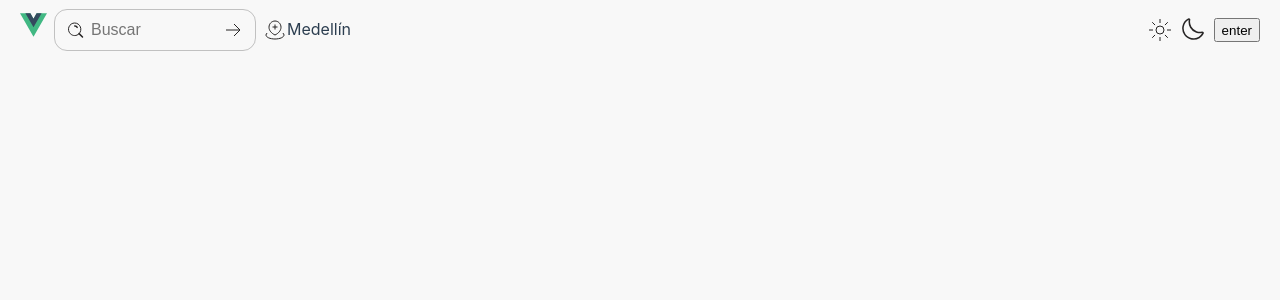
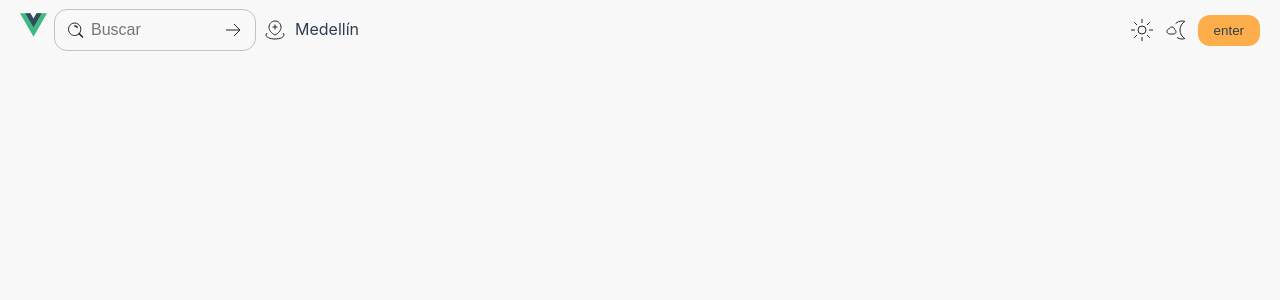
Before and after one commit to alejandroyunes/epiComprasDev, a Vue app: page / in a window 1280 px wide. Shown: the top 300 px of the page. Built offline with nearby package versions, Linux system fonts and the light colour scheme.

Commit message:
added nav button styles

```diff
--- a/src/components/header/HeaderV.vue
+++ b/src/components/header/HeaderV.vue
@@ -3,7 +3,7 @@ import './header.scss'
 import InputV from '@/components/header/input/InputV.vue'
 import LocationSvg from '../../components/icons/LocationSvg.vue'
 import SunSvg from '../../components/icons/SunSvg.vue'
-import MoonSvg from '../../components/icons/MoonSvg.vue'
+import MoonSvg from '../../components/icons/MoonS.vue'
 
 </script>
 
@@ -24,7 +24,7 @@ import MoonSvg from '../../components/icons/MoonSvg.vue'
           </div>
           <div class="location">
             <LocationSvg class="icon" />
-            <div>
+            <div class="city">
               <p>Medellín</p>
             </div>
           </div>
--- a/src/components/header/header.scss
+++ b/src/components/header/header.scss
@@ -58,21 +58,33 @@
           stroke: var(--color-background-oposite);
         }
       }
+      .city  {
+        font-size: 16px;
+        color: var(--color-text);
+        margin-left: 8px;
+      }
     }
   }
   .right {
     display: flex;
-
-    .sun {
+    align-items: center;
+    .sun, .moon {
       margin-right: 10px;
       #path-2 {
         stroke: var(--color-background-oposite);
       }
     }
-    .moon {
-      margin-right: 10px;
-      #path-1 {
-        fill: var(--color-background-oposite);;
+
+    button {
+      padding: 8px 16px;
+      border-radius: 12px;
+      background-color: var(--primary);
+      color: var(--color-heading);
+      border: none;
+      cursor: pointer;
+
+      &:hover {
+        background-color: var(--color-background-hover);
       }
     }
   }
--- /dev/null
+++ b/src/components/icons/MoonS.vue
@@ -0,0 +1,7 @@
+<template>
+  <svg width="24px" height="24px" viewBox="0 0 24 24" fill="none" xmlns="http://www.w3.org/2000/svg">
+    <path id="path-2"
+      d="M11.6543 5.61803C13.2815 3.99994 15.5241 3 18.0002 3C18.9834 3 19.9292 3.15635 20.8148 3.44775C17.9284 5.20162 16.0002 8.37566 16.0002 12C16.0002 15.6235 17.9277 18.7976 20.813 20.5517C19.928 20.8426 18.9825 21 18.0002 21C16.15 21 14.4301 20.4417 13 19.4843M5.7 16C4.20883 16 3 14.8022 3 13.3246C3 12.1 3.9 10.9688 5.25 10.75C5.67347 9.74319 6.6757 9 7.84463 9C9.34202 9 10.5659 10.1613 10.65 11.625C11.4447 11.9724 12 12.8252 12 13.7484C12 14.9919 10.9926 16 9.75 16L5.7 16Z"
+      strokeWidth="2" strokeLinecap="round" strokeLinejoin="round" />
+  </svg>
+</template>
--- a/src/components/icons/MoonSvg.vue
+++ /dev/null
@@ -1,5 +0,0 @@
-<template>
-    <svg width="22px" fill="#fff" height="22px" viewBox="0 0 35 35" xmlns="http://www.w3.org/2000/svg">
-    <path id="path-1"  d="M18.44,34.68a18.22,18.22,0,0,1-2.94-.24,18.18,18.18,0,0,1-15-20.86A18.06,18.06,0,0,1,9.59.63,2.42,2.42,0,0,1,12.2.79a2.39,2.39,0,0,1,1,2.41L11.9,3.1l1.23.22A15.66,15.66,0,0,0,23.34,21h0a15.82,15.82,0,0,0,8.47.53A2.44,2.44,0,0,1,34.47,25,18.18,18.18,0,0,1,18.44,34.68ZM10.67,2.89a15.67,15.67,0,0,0-5,22.77A15.66,15.66,0,0,0,32.18,24a18.49,18.49,0,0,1-9.65-.64A18.18,18.18,0,0,1,10.67,2.89Z" />
-    </svg>
-</template>
```
